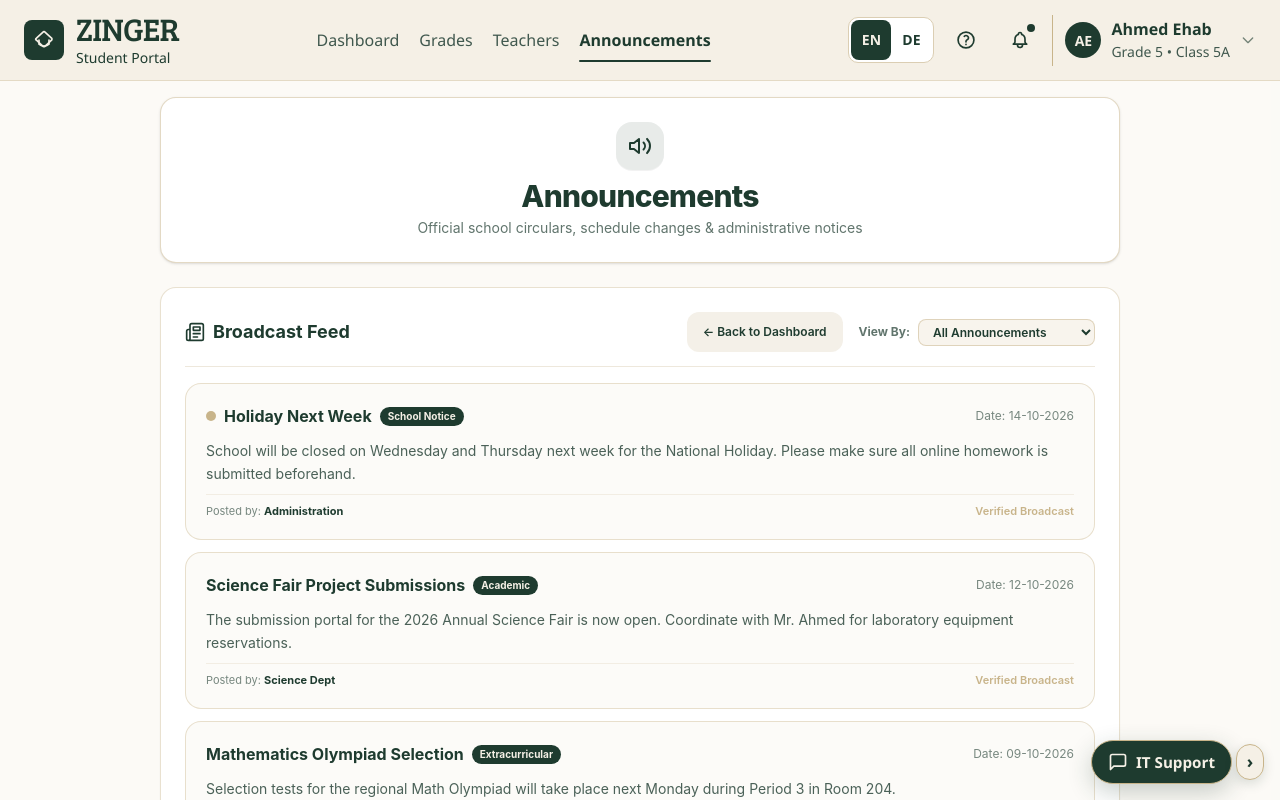
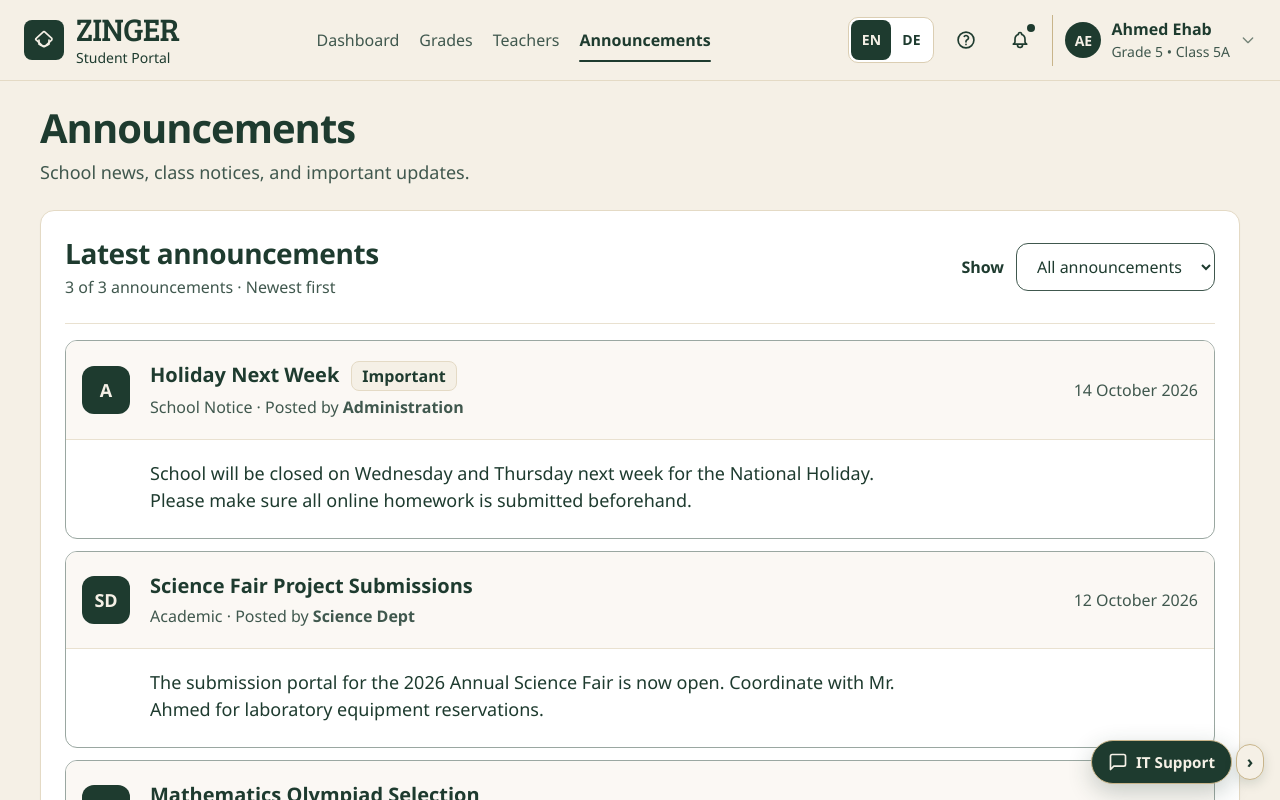
Before and after one commit to OmarZakaria04/HCI-Project, a React (Vite) app: page /student/announcements in a window 1280 px wide. Shown: the top 800 px of the page. Built offline with nearby package versions, Linux system fonts and the light colour scheme; a web font is replaced by a local one.

Commit message:
fixed announcement tab and some visual bugs

```diff
--- a/src/pages/student/StudentAnnouncements.jsx
+++ b/src/pages/student/StudentAnnouncements.jsx
@@ -1,115 +1,112 @@
-import { useState } from "react";
-import { useNavigate } from "react-router-dom";
+import { useRef, useState } from "react";
 import Header from "../../components/Header";
 import { getStudentData } from "../../i18n/studentDataDe";
 import { useLanguage } from "../../i18n/useLanguage";
 import { getTeacherCommState } from "../../utils/teacherStore";
-import { AnnouncementIcon, NewspaperIcon } from "../../components/StudentIcons";
-import "../../styles/student.css";
+import { announcementDate } from "../../utils/announcementDate";
+import "../../styles/student-announcements.css";
 
 export default function StudentAnnouncements() {
-  const navigate = useNavigate();
   const { lang, tr } = useLanguage();
   const studentData = getStudentData(lang);
-  const [dateFilter, setDateFilter] = useState("all");
+  const [filter, setFilter] = useState("all");
+  const filterRef = useRef(null);
+  const dateFormatter = new Intl.DateTimeFormat(lang === "de" ? "de-DE" : "en-GB", {
+    day: "numeric", month: "long", year: "numeric", timeZone: "UTC",
+  });
 
   const teacherPosts = (getTeacherCommState().addedStudentAnnouncements || []).map((post) => ({
     id: post.id,
     title: post.title,
     date: post.date,
-    category: post.classId === "all" ? tr("Class Notice", "Klassenhinweis") : `${tr("Class", "Klasse")} ${post.classId}`,
+    category: post.classId?.toLowerCase() === "all"
+      ? tr("All classes", "Alle Klassen")
+      : `${tr("Class", "Klasse")} ${post.classId}`,
     content: post.body,
     author: studentData.profile.teacher,
     isImportant: post.priority === "Important",
   }));
 
-  const allAnnouncements = [...teacherPosts, ...studentData.announcements];
-
-  const filteredAnnouncements = allAnnouncements.filter((ann) => {
-    if (dateFilter === "important") return ann.isImportant;
-    return true;
-  });
+  const announcements = [...teacherPosts, ...studentData.announcements]
+    .map((ann) => ({ ...ann, isoDate: announcementDate(ann.date) }))
+    .sort((a, b) => b.isoDate.localeCompare(a.isoDate));
+  const visibleAnnouncements = announcements.filter((ann) => filter !== "important" || ann.isImportant);
 
   return (
-    <div className="student-page-wrapper">
+    <div className="student-announcements-page">
       <Header role="student" />
+      <main className="student-announcements">
+        <div className="announcements-container">
+          <header className="announcements-intro">
+            <h1>{tr("Announcements", "Ankündigungen")}</h1>
+            <p>{tr("School news, class notices, and important updates.", "Schulnachrichten, Klassenmitteilungen und wichtige Neuigkeiten.")}</p>
+          </header>
 
-      <main className="student-container">
-        <div className="wireframe-hero-card">
-          <div className="w-12 h-12 rounded-2xl bg-forest/10 text-forest flex items-center justify-center mx-auto mb-2 shadow-2xs">
-            <AnnouncementIcon className="w-6 h-6 text-forest" />
-          </div>
-          <h1 className="wireframe-hero-title">{tr("Announcements", "Ankündigungen")}</h1>
-          <p className="wireframe-hero-subtitle">
+          <section className="announcements-panel" aria-labelledby="announcements-title">
+            <div className="announcements-toolbar">
+              <div>
+                <h2 id="announcements-title">{tr("Latest announcements", "Neueste Ankündigungen")}</h2>
+                <p className="announcements-meta announcements-count" role="status" aria-live="polite" aria-atomic="true">
                   {tr(
-              "Official school circulars, schedule changes & administrative notices",
-              "Offizielle Schulmitteilungen, Stundenplanänderungen & Hinweise der Verwaltung"
+                    `${visibleAnnouncements.length} of ${announcements.length} announcements · Newest first`,
+                    `${visibleAnnouncements.length} von ${announcements.length} Ankündigungen · Neueste zuerst`
                   )}
                 </p>
               </div>
-
-        <div className="student-card space-y-4">
-          <div className="student-card-header">
-            <h2 className="student-card-title">
-              <NewspaperIcon className="w-5 h-5 text-forest" /> {tr("Broadcast Feed", "Mitteilungsfeed")}
-            </h2>
-
-            <div className="flex items-center gap-2">
-              <button
-                type="button"
-                onClick={() => navigate("/student")}
-                className="btn-ghost text-xs mr-2"
-              >
-                ← {tr("Back to Dashboard", "Zurück zur Übersicht")}
-              </button>
-
-              <label htmlFor="annFilter" className="text-xs font-bold text-forest/70 hidden sm:inline">
-                {tr("View By:", "Anzeigen:")}
-              </label>
-              <select
-                id="annFilter"
-                value={dateFilter}
-                onChange={(e) => setDateFilter(e.target.value)}
-                className="bg-cream/70 border border-sand/50 rounded-lg px-2.5 py-1 text-xs text-forest font-semibold focus:outline-none focus:ring-2 focus:ring-sand"
-              >
-                <option value="all">{tr("All Announcements", "Alle Ankündigungen")}</option>
-                <option value="important">{tr("Important Notices Only", "Nur wichtige Hinweise")}</option>
+              <div className="announcements-filter">
+                <label htmlFor="announcement-filter">{tr("Show", "Anzeigen")}</label>
+                <select ref={filterRef} id="announcement-filter" value={filter} onChange={(event) => setFilter(event.target.value)}>
+                  <option value="all">{tr("All announcements", "Alle Ankündigungen")}</option>
+                  <option value="important">{tr("Important only", "Nur wichtige")}</option>
                 </select>
               </div>
             </div>
 
-          <div className="space-y-3">
-            {filteredAnnouncements.map((ann) => (
-              <div
-                key={ann.id}
-                className="p-5 rounded-2xl bg-cream/30 border border-sand/40 space-y-2 hover:bg-cream/50 transition-colors"
-              >
-                <div className="flex flex-col sm:flex-row sm:items-center justify-between gap-1">
-                  <div className="flex items-center gap-2">
-                    {ann.isImportant && (
-                      <span className="w-2.5 h-2.5 rounded-full bg-sand" title={tr("Important notice", "Wichtiger Hinweis")}></span>
+            {visibleAnnouncements.length ? (
+              <ul className="announcements-list">
+                {visibleAnnouncements.map((ann) => (
+                  <li key={ann.id} className="announcement-row">
+                    <article className="announcement-item" aria-labelledby={`announcement-${ann.id}`}>
+                      <div className="announcement-header">
+                        <span className="announcement-marker" aria-hidden="true">
+                          {ann.author.replace(/^(?:Mrs|Mr|Ms|Miss|Dr|Prof)\.?\s+/i, "").trim().split(/\s+/).slice(0, 2).map((word) => word[0]).join("").toUpperCase()}
+                        </span>
+                        <div className="announcement-overview">
+                          <div className="announcement-title">
+                            <h3 id={`announcement-${ann.id}`}>{ann.title}</h3>
+                            {ann.isImportant && <span className="announcement-important">{tr("Important", "Wichtig")}</span>}
+                          </div>
+                          <p className="announcements-meta announcement-byline">
+                            {ann.category} · {tr("Posted by", "Veröffentlicht von")} <strong>{ann.author}</strong>
+                          </p>
+                        </div>
+                        {ann.isoDate ? (
+                          <time className="announcements-meta announcement-date" dateTime={ann.isoDate}>
+                            {dateFormatter.format(new Date(`${ann.isoDate}T00:00:00Z`))}
+                          </time>
+                        ) : <span className="announcements-meta announcement-date">{tr("Date unavailable", "Datum nicht verfügbar")}</span>}
+                      </div>
+                      <div className="announcement-body">
+                        <p className="announcement-content">{ann.content}</p>
+                      </div>
+                    </article>
+                  </li>
+                ))}
+              </ul>
+            ) : (
+              <div className="announcements-empty">
+                <h3>{filter === "important" ? tr("No important announcements", "Keine wichtigen Ankündigungen") : tr("No announcements yet", "Noch keine Ankündigungen")}</h3>
+                <p>{filter === "important"
+                  ? tr("There are no important notices to show. You can still view all school and class updates.", "Es gibt keine wichtigen Hinweise. Du kannst weiterhin alle Schul- und Klassenmitteilungen ansehen.")
+                  : tr("School and class updates will appear here when they are posted.", "Schul- und Klassenmitteilungen erscheinen hier, sobald sie veröffentlicht werden.")}</p>
+                {filter === "important" && (
+                  <button type="button" onClick={() => { setFilter("all"); filterRef.current?.focus(); }}>
+                    {tr("Show all announcements", "Alle Ankündigungen anzeigen")}
+                  </button>
                 )}
-                    <h3 className="text-base font-bold text-forest">{ann.title}</h3>
-                    <span className="text-[10px] font-bold text-cream bg-forest px-2 py-0.5 rounded-full">
-                      {ann.category}
-                    </span>
               </div>
-                  <span className="text-xs text-forest/60">{tr("Date:", "Datum:")} {ann.date}</span>
-                </div>
-
-                <p className="text-xs sm:text-sm text-forest/80 leading-relaxed pt-1">
-                  {ann.content}
-                </p>
-
-                <div className="pt-2 text-[11px] text-forest/60 flex items-center justify-between border-t border-sand/20">
-                  <span>
-                    {tr("Posted by:", "Veröffentlicht von:")} <strong className="text-forest">{ann.author}</strong>
-                  </span>
-                  <span className="text-sand font-semibold">{tr("Verified Broadcast", "Bestätigte Meldung")}</span>
-                </div>
-              </div>
-            ))}
-          </div>
+            )}
+          </section>
         </div>
       </main>
     </div>
--- a/src/pages/student/StudentHome.jsx
+++ b/src/pages/student/StudentHome.jsx
@@ -337,11 +337,12 @@ export default function StudentHome() {
             </div>
           </section>
 
+          <div className="student-practice-column">
           <section className="student-card student-practice" aria-labelledby="student-practice-title">
             <div className="student-card-header">
               <h2 id="student-practice-title" className="student-card-title">{tr("Topics to practice", "Themen zum Üben")}</h2>
             </div>
-            <ul className="student-practice-topics">
+            <ul className="student-practice-topics" tabIndex={0} aria-labelledby="student-practice-title">
               {(studentData.progressView?.practiceTopics || []).slice(0, 2).map((topic) => (
                 <li key={topic.id}>
                   <p className="student-practice-subject">{topic.subject}</p>
@@ -375,6 +376,7 @@ export default function StudentHome() {
               ))}
             </ul>
           </section>
+          </div>
         </div>
       </main>
 
--- /dev/null
+++ b/src/styles/student-announcements.css
@@ -0,0 +1,60 @@
+/* Keep the announcements theme below the shared header. */
+.student-announcements-page { min-height: 100vh; background: var(--color-cream); }
+.student-announcements {
+  --ann-muted: color-mix(in srgb, var(--color-forest) 85%, white);
+  --ann-border: color-mix(in srgb, var(--color-sand) 50%, white);
+  --ann-divider: color-mix(in srgb, var(--color-sand) 40%, white);
+  color: var(--color-forest);
+  font-family: "Source Sans 3", "Segoe UI", sans-serif;
+  font-size: 1.125rem;
+  line-height: 1.5;
+}
+.announcements-container { display: flex; flex-direction: column; gap: 24px; width: 100%; max-width: 1248px; margin-inline: auto; padding: 24px 24px 64px; }
+.student-announcements :is(h1, h2, h3, p, ul) { margin: 0; overflow-wrap: anywhere; }
+.student-announcements :is(h1, h2, h3) { font-weight: 700; }
+.student-announcements h1 { font-size: 2.5rem; line-height: 1.15; letter-spacing: -0.025em; }
+.student-announcements h2 { font-size: 1.75rem; line-height: 1.3; letter-spacing: -0.015em; }
+.student-announcements h3 { font-size: 1.25rem; line-height: 1.4; }
+.student-announcements strong { font-weight: 600; }
+.announcements-intro > p { margin-top: 8px; color: var(--ann-muted); }
+.announcements-panel { min-width: 0; padding: 24px; border: 1px solid var(--ann-border); border-radius: 14px; background: white; box-shadow: 0 1px 2px rgb(30 59 47 / 3%); }
+.announcements-toolbar { display: flex; align-items: center; justify-content: space-between; flex-wrap: wrap; gap: 16px 24px; padding-bottom: 24px; border-bottom: 1px solid var(--ann-divider); }
+.announcements-toolbar > div { min-width: 0; }
+.student-announcements .announcements-meta { font-size: 1rem; color: var(--ann-muted); }
+.student-announcements .announcements-count { margin-top: 4px; }
+.announcements-filter { display: flex; align-items: center; gap: 12px; }
+.announcements-filter label { font-size: 1rem; font-weight: 600; }
+.announcements-filter select { min-width: 0; min-height: 48px; max-width: 100%; padding: 8px 16px; border: 1px solid var(--ann-muted); border-radius: 12px; background: white; color: var(--color-forest); font: inherit; font-size: 1rem; cursor: pointer; transition: background-color 160ms ease; }
+.announcements-filter select:hover { background: var(--color-cream); }
+.announcements-list { padding: 16px 0 0; list-style: none; display: grid; gap: 12px; }
+.announcement-item { border: 1px solid color-mix(in srgb, var(--color-forest) 45%, white); border-radius: 12px; background: white; }
+.announcement-header { display: grid; grid-template-columns: 48px minmax(0, 1fr) auto; align-items: center; gap: 20px; padding: 20px 16px; border-radius: 11px 11px 0 0; background: color-mix(in srgb, var(--color-cream) 45%, white); }
+.announcement-marker { display: grid; place-items: center; width: 48px; height: 48px; border-radius: 12px; background: var(--color-forest); color: var(--color-cream); font-size: 1.125rem; font-weight: 600; }
+.announcement-overview { min-width: 0; }
+.announcement-title { display: flex; align-items: baseline; flex-wrap: wrap; gap: 8px 12px; min-width: 0; }
+.announcement-date { white-space: nowrap; }
+.announcement-important { padding: 2px 10px; border: 1px solid var(--ann-border); border-radius: 8px; background: var(--color-cream); font-size: 1rem; font-weight: 600; }
+.student-announcements .announcement-byline { margin-top: 4px; }
+.announcement-body { padding: 20px 24px 24px 84px; border-top: 1px solid var(--ann-divider); }
+.student-announcements .announcement-content { max-width: 76ch; white-space: pre-line; }
+.announcements-empty { display: grid; justify-items: start; gap: 12px; padding-top: 24px; }
+.announcements-empty > p { max-width: 65ch; color: var(--ann-muted); }
+.announcements-empty button { min-height: 48px; max-width: 100%; padding: 8px 20px; border: 1px solid color-mix(in srgb, var(--color-sand) 60%, white); border-radius: 12px; background: white; color: var(--color-forest); font: inherit; font-weight: 600; cursor: pointer; transition: background-color 160ms ease, transform 160ms ease; }
+.announcements-empty button:hover { background: var(--color-cream); }
+.announcements-empty button:active { transform: scale(0.98); }
+.student-announcements :is(select, button):focus-visible { outline: 2px solid var(--color-forest); outline-offset: 4px; }
+@media (max-width: 699px) {
+  .student-announcements h1 { font-size: 2rem; }
+  .announcements-panel { padding: 20px; }
+  .announcements-filter { width: 100%; flex-wrap: wrap; gap: 8px; }
+  .announcements-filter label { width: 100%; }
+  .announcements-filter select { width: 100%; }
+  .announcement-header { grid-template-columns: 40px minmax(0, 1fr); gap: 8px 12px; padding: 16px 12px; }
+  .announcement-marker { grid-row: 1 / span 2; align-self: start; width: 40px; height: 40px; border-radius: 10px; }
+  .announcement-date { grid-column: 2; white-space: normal; }
+  .announcement-body { padding: 16px; }
+}
+@media (prefers-reduced-motion: reduce) {
+  .student-announcements :is(select, button) { transition: none; }
+  .announcements-empty button:active { transform: none; }
+}
--- /dev/null
+++ b/src/utils/announcementDate.js
@@ -0,0 +1,8 @@
+// Fixtures use DD-MM-YYYY or DD.MM.YYYY; teacher posts use YYYY-MM-DD.
+export function announcementDate(value) {
+  if (typeof value !== "string") return "";
+  const iso = value.replaceAll(".", "-").replace(/^(\d{2})-(\d{2})-(\d{4})$/, "$3-$2-$1");
+  if (!/^\d{4}-\d{2}-\d{2}$/.test(iso)) return "";
+  const date = new Date(`${iso}T00:00:00Z`);
+  return Number.isFinite(date.getTime()) && date.toISOString().slice(0, 10) === iso ? iso : "";
+}
```
Also changed, not shown: src/styles/student-dashboard.css (+8 -0 lines), 2 other files (tests, documents, lock files or other folders). Lines whose indentation alone changed are shown as unchanged.
